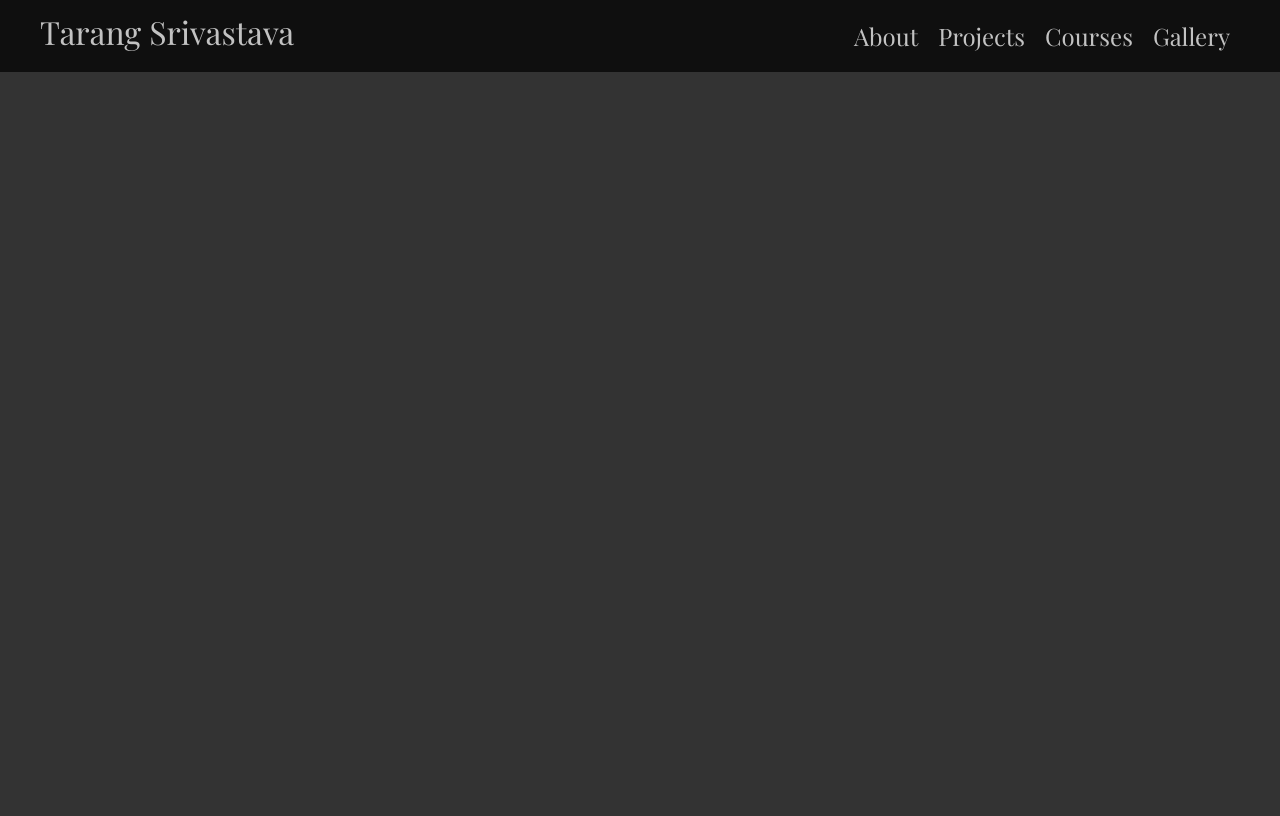
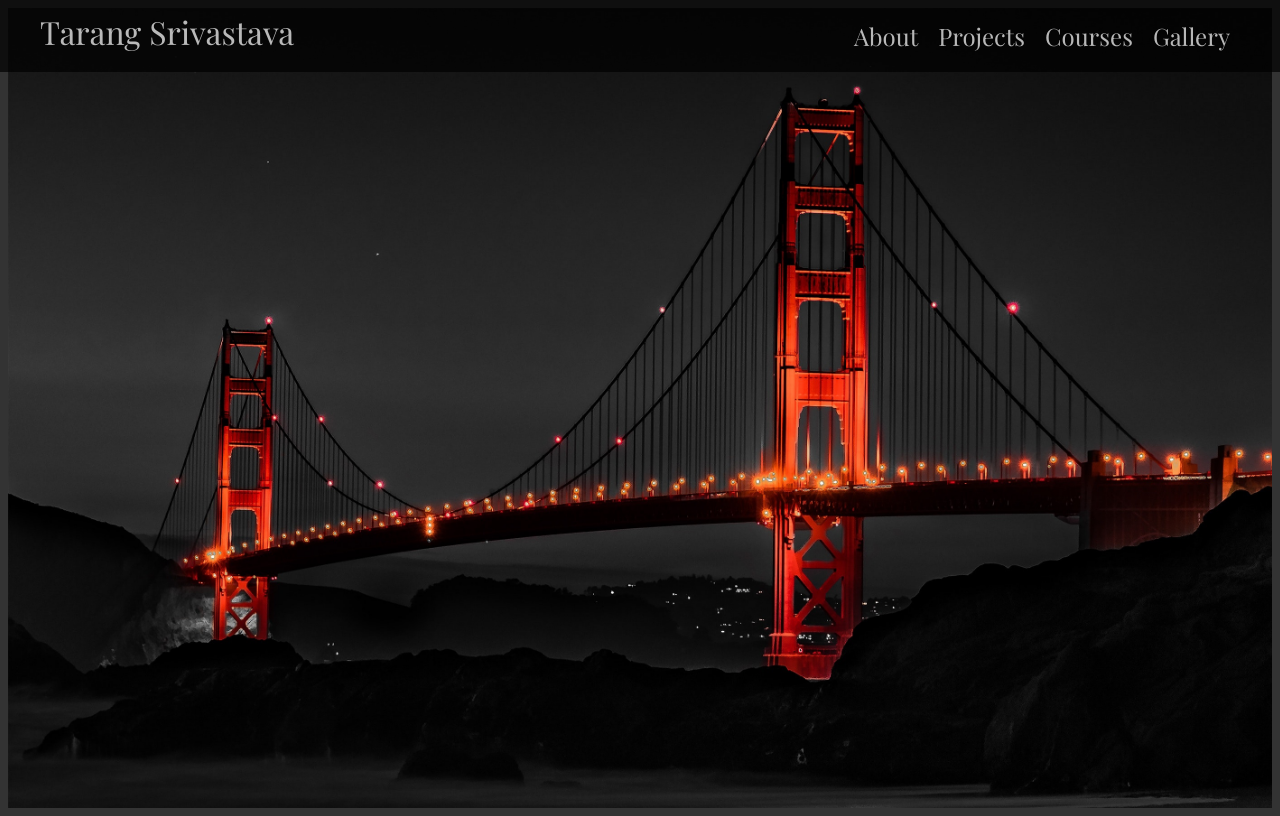
Before and after one commit to tsgoten/web-design-decal, a plain HTML site: page final/index.html in a window 1280 px wide. Drawn offline with nearby package versions, Linux system fonts and the light colour scheme; a web font is replaced by a local one.

Commit message:
added more assets

```diff
--- a/final/assets/styles/style.css
+++ b/final/assets/styles/style.css
@@ -1,4 +1,12 @@
+#back-profile {
+    background-image: url('../images/back-profile.jpg');
+    background-size: cover;
+    height: 800px;
+    width: 100%;
+}
+
 body {
+    position: relative;
     background-color: #333333;
 }
 .content {
@@ -15,6 +23,7 @@ header {
     top: 0px;
     left: 0px;
 }
+
 header .content {
     display: flex;
     justify-content: space-between;
--- a/final/index.html
+++ b/final/index.html
@@ -8,6 +8,8 @@
     </head>
     <body>
         <header>
+
+
             <div class="content">
                 <div id="title">
                     <div id="title-text" class="text">Tarang Srivastava</div>
@@ -20,6 +22,7 @@
                 </div>
             </div>
         </header>
+        <div id="back-profile"></div>
     </body>
 
 </html>
```
Also changed, not shown: final/assets/images/back-profile.jpg (added).
